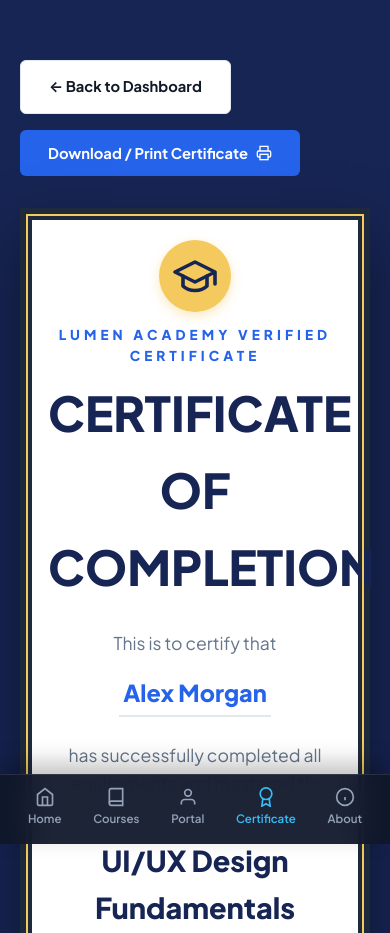
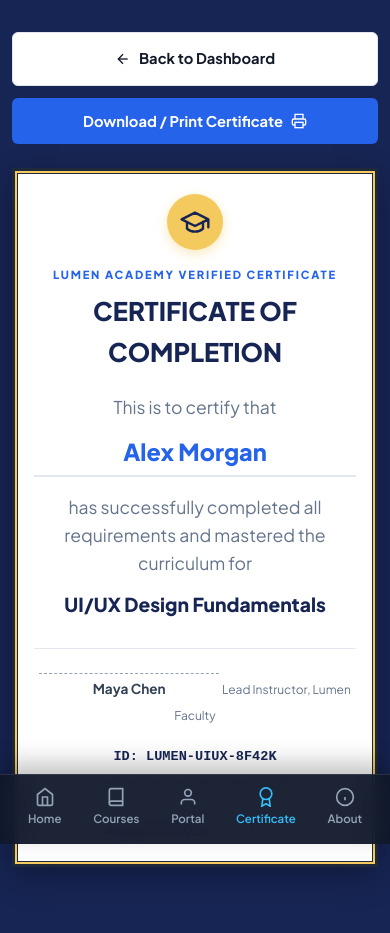
Before and after one commit to AvixLabs-Official/Lumen-Academy, a website: page certificate.html in a window 390 px wide. Shown: the top 933 px of the page. Drawn offline with Linux system fonts and the light colour scheme.

Commit message:
Fix Certificate of Completion mobile friendliness: fluid certificate frame scaling, mobile stacked action bar, 1-column footer signature reflow, and vector back button

```diff
--- a/certificate.html
+++ b/certificate.html
@@ -15,8 +15,11 @@
 
   <div class="certificate-page-bg">
     <!-- Action Bar -->
-    <div class="no-print" style="margin-bottom:32px; display:flex; gap:16px; flex-wrap:wrap;">
-      <a href="dashboard.html" class="btn btn-outline" style="background:#FFF; display:inline-flex; align-items:center; gap:8px;">← Back to Dashboard</a>
+    <div class="no-print cert-action-bar">
+      <a href="dashboard.html" class="btn btn-outline" style="background:#FFF; display:inline-flex; align-items:center; gap:8px;">
+        <svg width="16" height="16" viewBox="0 0 24 24" fill="none" stroke="currentColor" stroke-width="2"><line x1="19" y1="12" x2="5" y2="12"></line><polyline points="12 19 5 12 12 5"></polyline></svg>
+        <span>Back to Dashboard</span>
+      </a>
       <button class="btn btn-primary" onclick="window.print();" style="display:inline-flex; align-items:center; gap:8px;">
         <span>Download / Print Certificate</span>
         <svg width="16" height="16" viewBox="0 0 24 24" fill="none" stroke="currentColor" stroke-width="2"><polyline points="6 9 6 2 18 2 18 9"></polyline><path d="M6 18H4a2 2 0 0 1-2-2v-5a2 2 0 0 1 2-2h16a2 2 0 0 1 2 2v5a2 2 0 0 1-2 2h-2"></path><rect x="6" y="14" width="12" height="8"></rect></svg>
--- a/css/certificate.css
+++ b/css/certificate.css
@@ -1,5 +1,5 @@
 /* ==========================================================================
-   LUMEN ACADEMY - Official Printable Certificate Stylesheet
+   LUMEN ACADEMY - Official Printable & Ultra-Responsive Certificate Stylesheet
    ========================================================================== */
 
 .certificate-page-bg {
@@ -9,6 +9,15 @@
   display: flex;
   flex-direction: column;
   align-items: center;
+  justify-content: center;
+  box-sizing: border-box;
+}
+
+.cert-action-bar {
+  margin-bottom: 32px;
+  display: flex;
+  gap: 16px;
+  flex-wrap: wrap;
   justify-content: center;
 }
 
@@ -24,6 +33,7 @@
   position: relative;
   box-shadow: 0 25px 60px rgba(0, 0, 0, 0.4);
   color: #111827;
+  box-sizing: border-box;
 }
 
 .cert-seal-icon {
@@ -65,6 +75,8 @@
   display: inline-block;
   padding: 0 40px 8px;
   margin: 16px 0 24px;
+  max-width: 100%;
+  word-break: break-word;
 }
 
 .cert-course-name {
@@ -72,6 +84,7 @@
   font-weight: 800;
   color: var(--color-navy);
   margin-bottom: 36px;
+  word-break: break-word;
 }
 
 .cert-footer-grid {
@@ -91,6 +104,88 @@
   color: var(--text-secondary);
 }
 
+/* ==========================================================================
+   TABLET & MOBILE BREAKPOINTS (<= 768px)
+   ========================================================================== */
+@media (max-width: 768px) {
+  .certificate-page-bg {
+    padding: 32px 12px 90px !important;
+  }
+
+  .cert-action-bar {
+    width: 100% !important;
+    flex-direction: column !important;
+    gap: 12px !important;
+    margin-bottom: 24px !important;
+  }
+
+  .cert-action-bar .btn {
+    width: 100% !important;
+  }
+
+  .certificate-document-frame {
+    padding: 32px 18px !important;
+    border-width: 6px !important;
+    outline-offset: -5px !important;
+    box-shadow: 0 10px 30px rgba(0, 0, 0, 0.3) !important;
+  }
+
+  .cert-seal-icon {
+    width: 56px !important;
+    height: 56px !important;
+    margin-bottom: 16px !important;
+  }
+
+  .cert-seal-icon svg {
+    width: 32px !important;
+    height: 32px !important;
+  }
+
+  .cert-heading-top {
+    font-size: 0.7rem !important;
+    letter-spacing: 0.16em !important;
+  }
+
+  .cert-main-title {
+    font-size: 1.6rem !important;
+    margin-bottom: 16px !important;
+  }
+
+  .cert-recipient-name {
+    font-size: clamp(1.4rem, 6.5vw, 2.2rem) !important;
+    padding: 0 8px 6px !important;
+    margin: 12px 0 16px !important;
+    display: block !important;
+    width: 100% !important;
+  }
+
+  .cert-course-name {
+    font-size: 1.2rem !important;
+    margin-bottom: 24px !important;
+  }
+
+  .cert-footer-grid {
+    flex-direction: column !important;
+    align-items: center !important;
+    gap: 20px !important;
+    margin-top: 28px !important;
+    padding-top: 24px !important;
+    text-align: center !important;
+  }
+
+  .cert-footer-grid > div {
+    text-align: center !important;
+    width: 100% !important;
+  }
+
+  .cert-signature-line {
+    display: inline-block !important;
+    padding-top: 4px !important;
+    border-top: 1px dashed #94A3B8 !important;
+    min-width: 180px !important;
+  }
+}
+
 @media print {
   body { background: white; }
   .no-print { display: none !important; }
```
